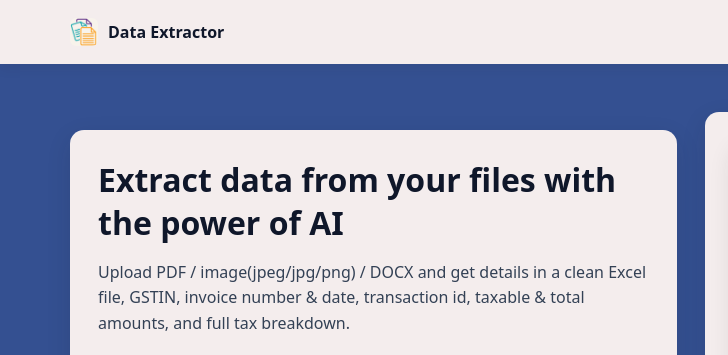
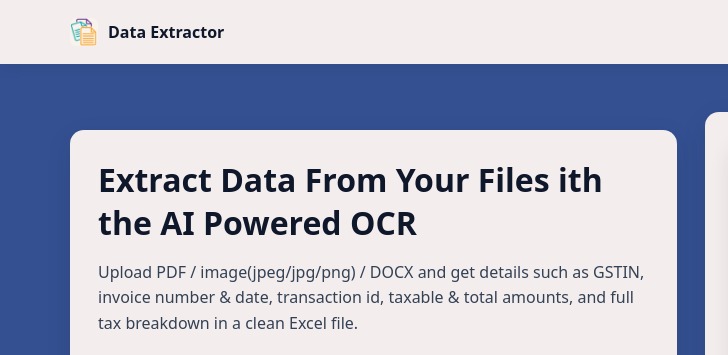
Before and after one commit to Deep7285/Invoice-Extractor, a website: page index.html in a window 1280 px wide. Shown: the top 355 px of the page, 0-728 px from the left. Drawn offline with nearby package versions, Linux system fonts and the light colour scheme; grey boxes are pictures that could not be loaded.

Commit message:
updated the  tag-lines

```diff
--- a/index.html
+++ b/index.html
@@ -112,11 +112,10 @@
   <main id="homePage" class="container hero">
     <div class="hero-grid">
       <div class="card">
-        <h1>Extract data from your files with the power of AI</h1>
+        <h1>Extract Data From Your Files ith the AI Powered OCR</h1>
         <p class="lead">
-          Upload PDF / image(jpeg/jpg/png) / DOCX and get details in a clean Excel file,
-          GSTIN, invoice number &amp; date, transaction id, taxable &amp; total amounts,
-          and full tax breakdown.
+          Upload PDF / image(jpeg/jpg/png) / DOCX and get details such as GSTIN, invoice number &amp; date, transaction id, taxable &amp; total amounts,
+          and full tax breakdown in a clean Excel file.
         </p>
         <div class="cta-row">
           <a class="btn" href="#" data-link="extract">Go to invoice data extraction</a>
```
